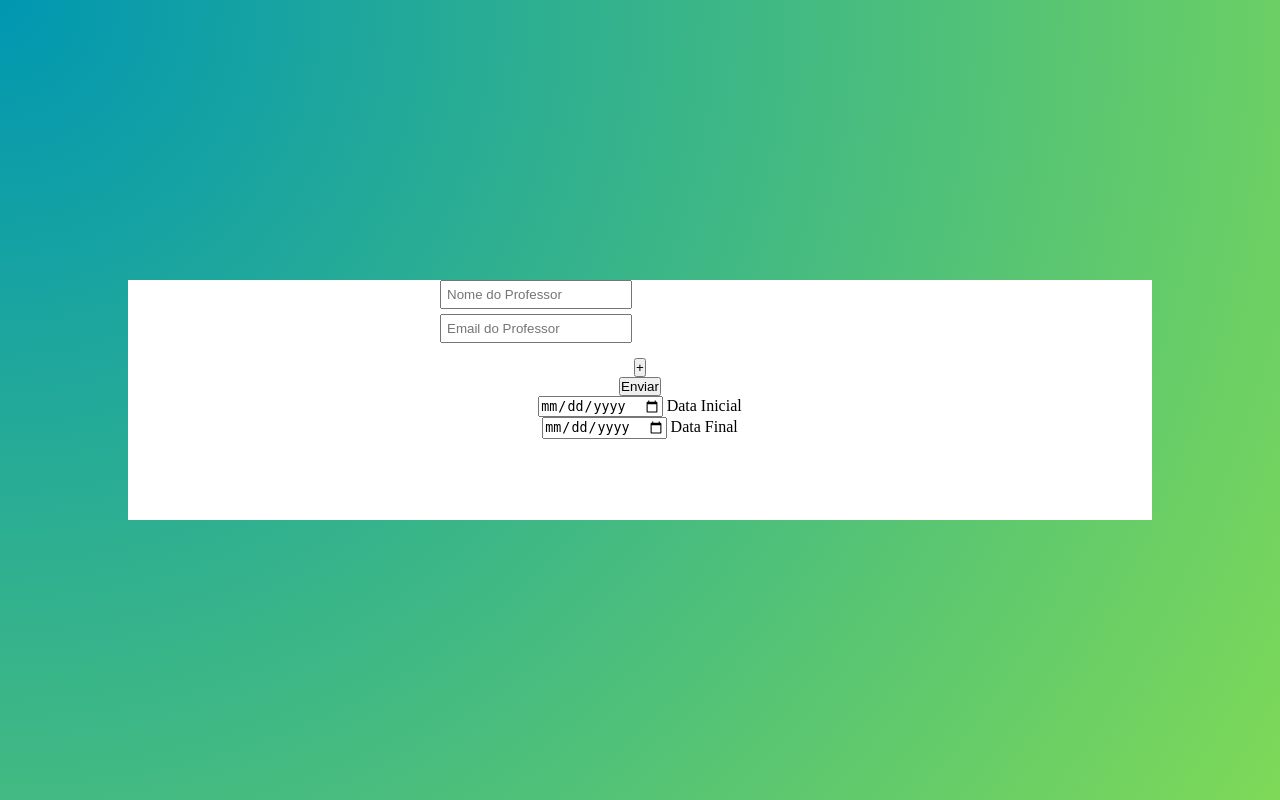
After one commit to IanMRS/PI_Paranhos_Fabinho, a PHP site: page /LOGIN/REQUERIMENTO/novo.html in a window 1280 px wide. The commit adds this page. Run offline with PHP 8.4, Linux system fonts and the light colour scheme.

Commit message:
CSS do login e inicio da parte do requerimento

```diff
--- a/PROJETO INTEGRADOR/CSS/style.css
+++ b/PROJETO INTEGRADOR/CSS/style.css
@@ -1,10 +1,11 @@
+@import url('https://fonts.googleapis.com/css2?family=Open+Sans:wght@300;700&family=Rubik+Mono+One&display=swap');
 *{
           margin: 0;
           padding: 0;
           box-sizing: border-box;
 }
 :root{ --p-01: rgb(14, 167, 14);
-       --p-02: rgb(16,108,32);
+       --p-02: #00BF63;
        --p-03: rgb(15,116,34);
        --p-04: rgb(12,100,28);
        --p-05: rgb(11, 94, 24);
@@ -16,7 +17,7 @@
        --p-11: rgb(6, 74, 12);
        --p-12: rgba(19,121,36,255);
        --p-13: rgba(20,124,38,255);
-       --p-14: rgba(21,126,40,255);
+       --p-14: #F6F2F2;
        --p-15: #7ED957;
        --p-16: #0097B2;
        --p-17: #ffffff;
@@ -45,23 +46,25 @@ body{
   text-align: center;
   align-items: center;
   left: 0;
-  padding: 9% 5%;
+  padding: 5em 5em;
 }
 .container .form-box{
   background: none;
   border-radius: 10px; /* Adicione bordas arredondadas para um efeito mais suave */
   box-shadow: 0 0 10px rgba(0, 0, 0, 0.5); /* Adicione a sombra com desfoque */
   padding: 3% 5%;
+  height: 27em;
 
 }
 .form-box h2{
-  font-size: 3em;
+  font-size: 2.4em;
   color: rgb(0, 0, 0);
+  font-family: 'Roboto Slab', serif;
 }
 .form-box .input{
   position: relative;
   width: 100%;
-  height: 50px;
+  height: 3em;
   margin: 10% 0;
   background: none;
 }
@@ -81,6 +84,7 @@ body{
   transform: translateY(-50%);
   font-size: 16px;
   color: black;
+  font-weight: bold;
 }
 .btn{
 position: relative;
@@ -132,24 +136,143 @@ p{
 .column-right a:hover{
   text-decoration: underline;
 }
-.linha{
+.img-login{
+  position: absolute;
+  top: 6.2em;
+  left: 7em;
+}
+.img-cadastro{
+  position: absolute;
+  top: 6.2em;
+  left: 10em;
+}
+.img-requerimento{
   position: relative;
+  top: 3em;
 }
-.linha::before {
-  content: '';
+/*Requerimento Site*/
+#requerimento{
+  flex-direction: column;
+  text-align: center;
+  background: var(--p-17);
+  height: 100vh;
+  width: 100vw;
+}
+.icon-requerimento{
   position: absolute;
-  top: 0;
-  bottom: 0;
+  top: 50%;
+  left: 60%;
+  transform: translate(-50%, -50%);
+}
+.icon-requerimento a{
+  text-decoration: none;
+}
+/*Novo Requerimento*/
+#novo-requerimento{
+  display: flex;
+  text-align: center;
+  justify-content: center;
+  background-color: var(--p-17);
+  width: 80%;
+  height: 15em;
+  position: absolute;
+  top: 50%;
   left: 50%;
-  width: 1px;
-  background-color: #000;
-  transform: translateX(-50%);
+  transform: translate(-50%, -50%);
 }
-.img{
-  position: absolute;
-  top: 25px;
-  left: 30px;
+.professor {
+  display: flex;
+  flex-direction: column;
+  justify-content: space-between;
+  align-items: flex-start;
+  margin-bottom: 10px;
+  width: 25em;
 }
+
+.nome-professor,
+.email-professor {
+  width: 48%; /* Largura dos campos (ajuste conforme necessário) */
+  padding: 5px;
+  margin-bottom: 5px; /* Espaçamento entre os campos */
+}
+.professor button {
+  position: relative;
+  left: 2em;
+  background-color: var(--p-15); /* Cor do botão (altere conforme necessário) */
+  color: white; /* Cor do texto do botão */
+  border: none;
+  cursor: pointer;
+  width: 5%; /* Largura do botão*/
+}
+
+
+/*NAVEGADOR DA LATERAL ESQUERDA*/
+nav{
+  width: 20%;
+  height: 100vh;
+  background: var(--p-14);
+  text-align: center;
+  left: 0;
+}
+hr{
+  position: relative;
+  top: 8%;
+  left: 25%;
+  width: 50%;
+}
+.ajustes{
+  position: relative;
+  display: flex;
+  align-items: center;
+  top: 32em;
+  left: 75%;
+  transform: translate(-50%, -50%);
+
+}
+.links-nav a{
+  position: relative;
+  cursor: pointer;
+  top: 5em;
+  text-decoration: none;
+}
+.links-nav a:hover{
+  text-decoration: underline;
+}
+.ajustes label{
+  margin: 0.2em;
+}
+.ajustes a{
+  cursor: pointer;
+  text-decoration: none;
+}
+.ajustes a:hover{
+  text-decoration: underline;
+}
+.btn-nav{
+  display: flex;
+  justify-content: center;
+  align-items: center;
+  position: relative;
+  width: 80%;
+  height: 2.8em;
+  background-color: var(--p-02);
+  border-radius: 20px;
+  color: #fff;
+  font-size: 16px;
+  outline: none;
+  cursor: pointer;
+  top: 33em;
+  border: none;
+  left: 50%;
+  transform: translate(-50%, -50%);
+  }
+  .btn-nav a{
+    text-decoration: none;
+  }
+  .btn-nav a:hover{
+    text-decoration: underline;
+  }
+
 
 /*Tudo sobre o dropdown --- do SIGNUP  */
 .dropdown {
@@ -174,7 +297,7 @@ p{
           position: absolute;
           background-color: #f9f9f9;
           width: 100%;
-          max-width: 300px;
+          max-width: 18.75;
           box-shadow: 0px 8px 16px 0px rgba(0, 0, 0, 0.2);
           padding: 4% 2%;
           z-index: 1;
--- /dev/null
+++ b/PROJETO INTEGRADOR/LOGIN/REQUERIMENTO/novo.html
@@ -0,0 +1,59 @@
+<!DOCTYPE html>
+<html lang="en">
+<head>
+          <meta charset="UTF-8">
+          <meta name="viewport" content="width=device-width, initial-scale=1.0">
+          <title>Novo Requerimento</title>
+          <link rel="stylesheet" href="/PROJETO INTEGRADOR/CSS/style.css">
+          <script> //GPT
+                    // Função para adicionar campos de professor
+                    function adicionarCampoProfessor() {
+                        var container = document.getElementById("professores");
+                        var camposProfessor = container.getElementsByClassName("professor");
+
+                        // Verifica se o limite máximo de campos (20) não foi atingido
+                        if (camposProfessor.length < 20) {
+                            var novoCampoProfessor = document.createElement("div");
+                            novoCampoProfessor.className = "professor";
+
+                            novoCampoProfessor.innerHTML = `
+                                <input type="text" name="nome-professor[]" class="nome-professor" placeholder="Nome do Professor">
+                                <input type="email" name="email-professor[]" class="email-professor" placeholder="Email do Professor">
+                                <button type="button" onclick="removerCampoProfessor(this)">-</button>`;
+
+                            container.appendChild(novoCampoProfessor);
+                        }
+                    }
+
+                    // Função para remover campos de professor
+                    function removerCampoProfessor(botaoRemover) {
+                        var container = document.getElementById("professores");
+                        container.removeChild(botaoRemover.parentNode);
+                    }
+                </script>
+</head>
+<body>
+          <div id="novo-requerimento">
+                    <form action="seu_script.php" method="post">
+                              <div id="professores">
+                                  <div class="professor">
+                                      <input type="text" name="nome-professor[]" class="nome-professor" placeholder="Nome do Professor">
+                                      <input type="email" name="email-professor[]" class="email-professor" placeholder="Email do Professor">
+                                      <!-- O campo de nome e email do professor inicial -->
+                                  </div>
+                              </div>
+                              <button type="button" onclick="adicionarCampoProfessor()">+</button>
+                              <br>
+                              <input type="submit" value="Enviar">
+                              <br>
+
+                              <input id="data-inicial" type="date">
+                              <label for="data-inicial">Data Inicial</label>
+                              <br>
+                              <input id="data-final" type="date">
+                              <label for="data-final">Data Final</label>
+                          </form>
+          </div>
+
+</body>
+</html>
```
Also changed, not shown: PROJETO INTEGRADOR/CADASTRO/cadastro.html (+4 -4 lines), PROJETO INTEGRADOR/LOGIN/REQUERIMENTO/requerimento_discente.html (added, +32 -0 lines), PROJETO INTEGRADOR/LOGIN/index.html (+4 -4 lines).
